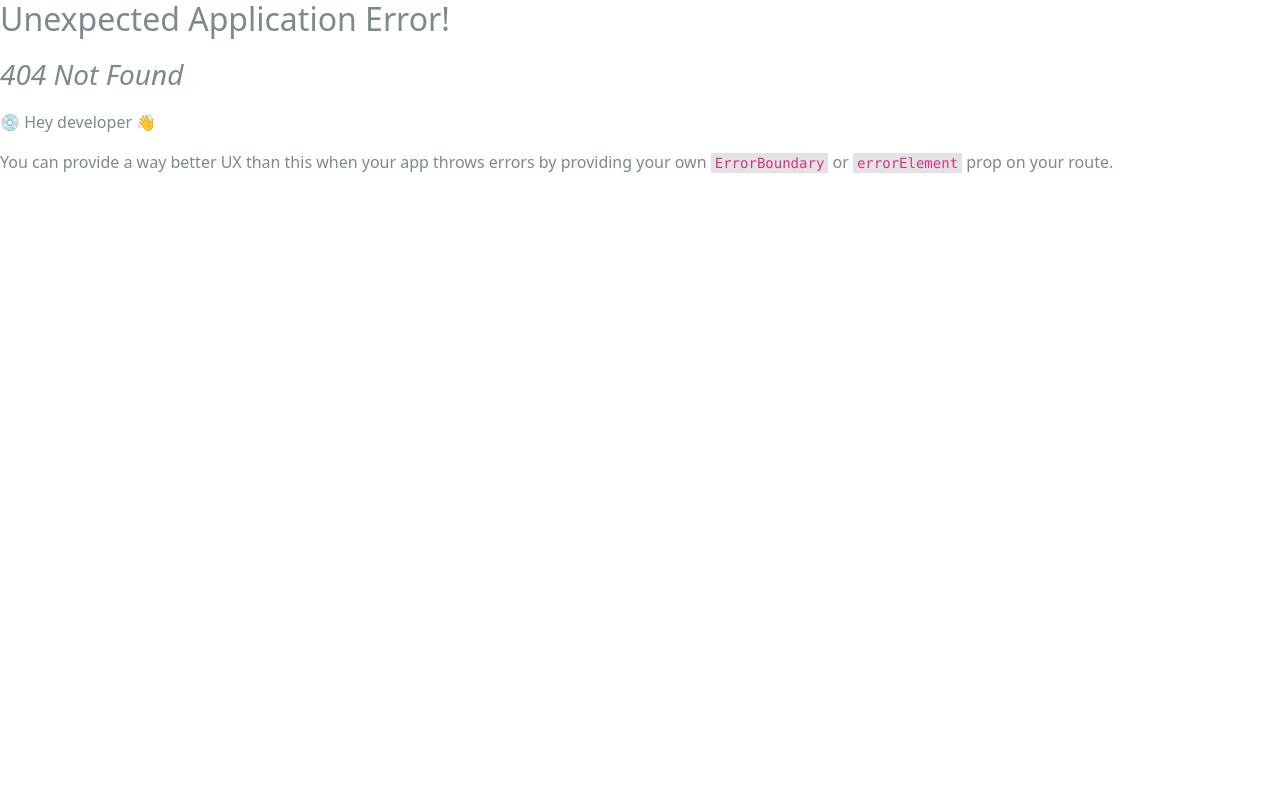
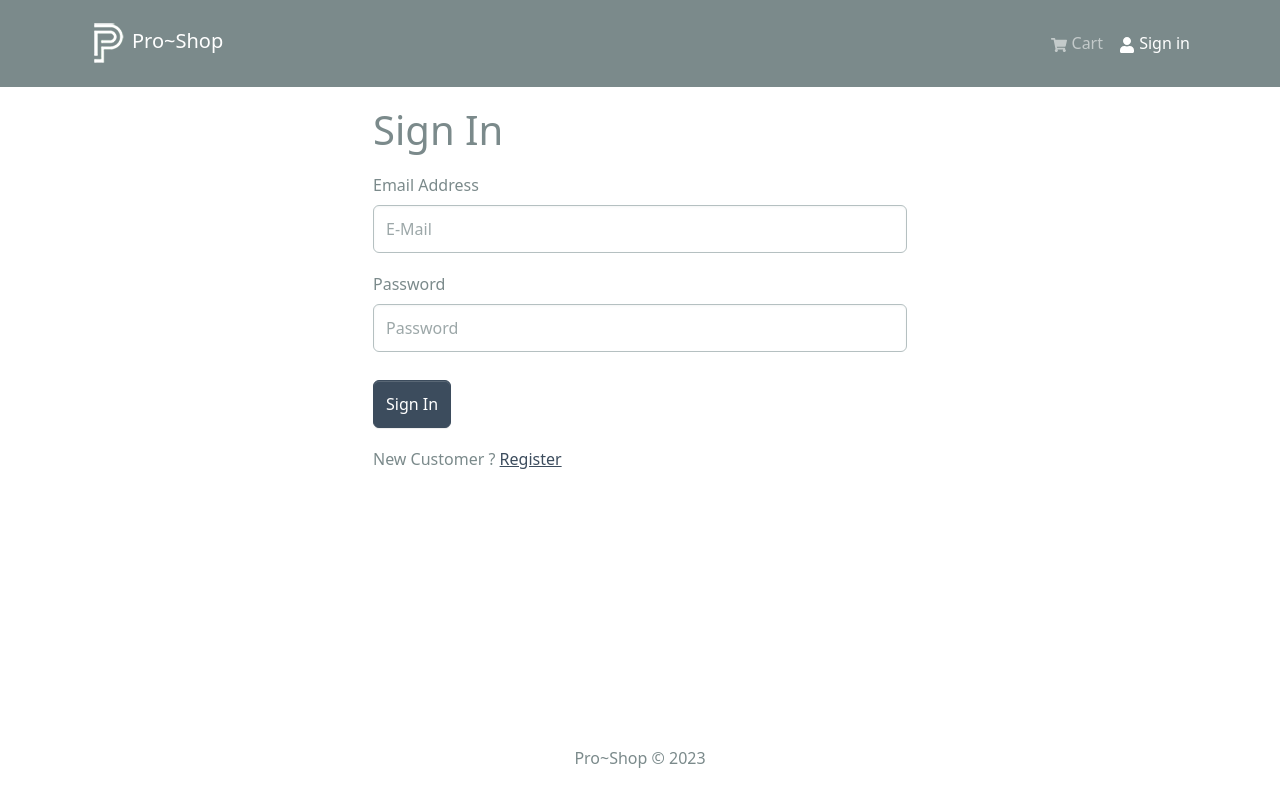
Before and after one commit to ataberkakkan/e-commerce-mern, a React (Create React App) app in the folder frontend/: page /login in a window 1280 px wide. Before the commit this address had no page. Built offline with nearby package versions, Linux system fonts and the light colour scheme.

Commit message:
React hot toast and Login functionality

```diff
--- a/frontend/package.json
+++ b/frontend/package.json
@@ -13,6 +13,7 @@
     "react": "^18.2.0",
     "react-bootstrap": "^2.9.0",
     "react-dom": "^18.2.0",
+    "react-hot-toast": "^2.4.1",
     "react-icons": "^4.11.0",
     "react-redux": "^8.1.3",
     "react-router-bootstrap": "^0.26.2",
--- a/frontend/src/App.js
+++ b/frontend/src/App.js
@@ -1,5 +1,6 @@
 import { Container } from "react-bootstrap";
 import { Outlet } from "react-router-dom";
+import { Toaster } from "react-hot-toast";
 import Header from "./components/Header";
 import Footer from "./components/Footer";
 
@@ -13,6 +14,7 @@
         </Container>
       </main>
       <Footer />
+      <Toaster />
     </>
   );
 };
--- /dev/null
+++ b/frontend/src/components/FormContainer.jsx
@@ -0,0 +1,15 @@
+import { Container, Row, Col } from "react-bootstrap";
+
+const FormContainer = ({ children }) => {
+  return (
+    <Container>
+      <Row className="justify-content-md-center">
+        <Col xs={12} md={6}>
+          {children}
+        </Col>
+      </Row>
+    </Container>
+  );
+};
+
+export default FormContainer;
--- a/frontend/src/index.js
+++ b/frontend/src/index.js
@@ -15,6 +15,7 @@
 import HomeScreen from "./screens/HomeScreen";
 import ProductScreen from "./screens/ProductScreen";
 import CartScreen from "./screens/CartScreen";
+import LoginScreen from "./screens/LoginScreen";
 
 const router = createBrowserRouter(
   createRoutesFromElements(
@@ -22,6 +23,7 @@
       <Route index={true} path="/" element={<HomeScreen />} />
       <Route path="/product/:id" element={<ProductScreen />} />
       <Route path="/cart" element={<CartScreen />} />
+      <Route path="/login" element={<LoginScreen />} />
     </Route>
   )
 );
--- /dev/null
+++ b/frontend/src/screens/LoginScreen.jsx
@@ -0,0 +1,92 @@
+import { useState, useEffect } from "react";
+import { Link, useLocation, useNavigate } from "react-router-dom";
+import { Form, Button, Row, Col } from "react-bootstrap";
+import { useDispatch, useSelector } from "react-redux";
+import { useLoginMutation } from "../slices/usersApiSlice";
+import { setCredentials } from "../slices/authSlice";
+import FormContainer from "../components/FormContainer";
+import Loader from "../components/Loader";
+import toast from "react-hot-toast";
+
+const LoginScreen = () => {
+  const [email, setEmail] = useState("");
+  const [password, setPassword] = useState("");
+
+  const dispatch = useDispatch();
+  const navigate = useNavigate();
+
+  const [login, { isLoading }] = useLoginMutation();
+
+  const { userInfo } = useSelector((state) => state.auth);
+
+  const { search } = useLocation();
+  const sp = new URLSearchParams(search);
+  const redirect = sp.get("redirect") || "/";
+
+  useEffect(() => {
+    if (userInfo) {
+      navigate(redirect);
+    }
+  }, [userInfo, redirect, navigate]);
+
+  const submitHandler = async (e) => {
+    e.preventDefault();
+    try {
+      const res = await login({ email, password }).unwrap();
+      dispatch(setCredentials({ ...res }));
+      navigate(redirect);
+    } catch (error) {
+      toast.error(error?.data?.message || error.error);
+    }
+  };
+
+  return (
+    <FormContainer>
+      <h1>Sign In</h1>
+
+      <Form onSubmit={submitHandler}>
+        <Form.Group controlId="email" className="my-3">
+          <Form.Label>Email Address</Form.Label>
+          <Form.Control
+            type="email"
+            placeholder="E-Mail"
+            value={email}
+            onChange={(e) => setEmail(e.target.value)}
+          ></Form.Control>
+        </Form.Group>
+
+        <Form.Group controlId="password" className="my-3">
+          <Form.Label>Password</Form.Label>
+          <Form.Control
+            type="password"
+            placeholder="Password"
+            value={password}
+            onChange={(e) => setPassword(e.target.value)}
+          ></Form.Control>
+        </Form.Group>
+
+        <Button
+          type="submit"
+          variant="primary"
+          className="mt-2"
+          disabled={isLoading}
+        >
+          Sign In
+        </Button>
+
+        {isLoading && <Loader />}
+      </Form>
+
+      <Row className="py-3">
+        <Col>
+          New Customer ?{" "}
+          <Link to={redirect ? `/register?redirect=${redirect}` : "/register"}>
+            Register
+          </Link>
+        </Col>
+      </Row>
+    </FormContainer>
+  );
+};
+
+export default LoginScreen;
--- a/frontend/src/slices/usersApiSlice.js
+++ b/frontend/src/slices/usersApiSlice.js
@@ -5,8 +5,8 @@
   endpoints: (builder) => ({
     login: builder.mutation({
       query: (data) => ({
-        url: USERS_URL / auth,
-        method: postMessage,
+        url: `${USERS_URL}/auth`,
+        method: "POST",
         body: data,
       }),
     }),
```
Also changed, not shown: 1 other file (tests, documents, lock files or other folders).
